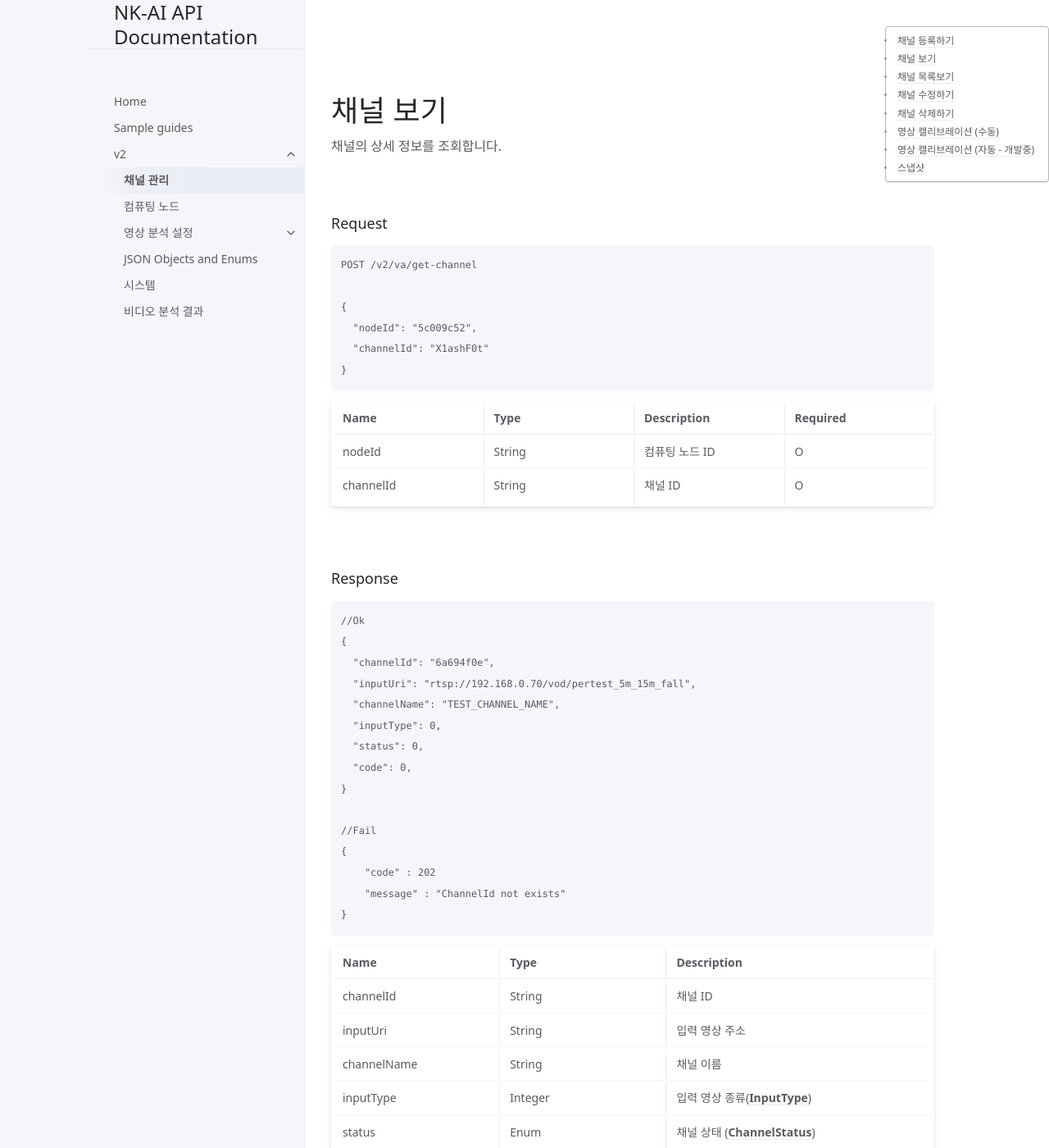
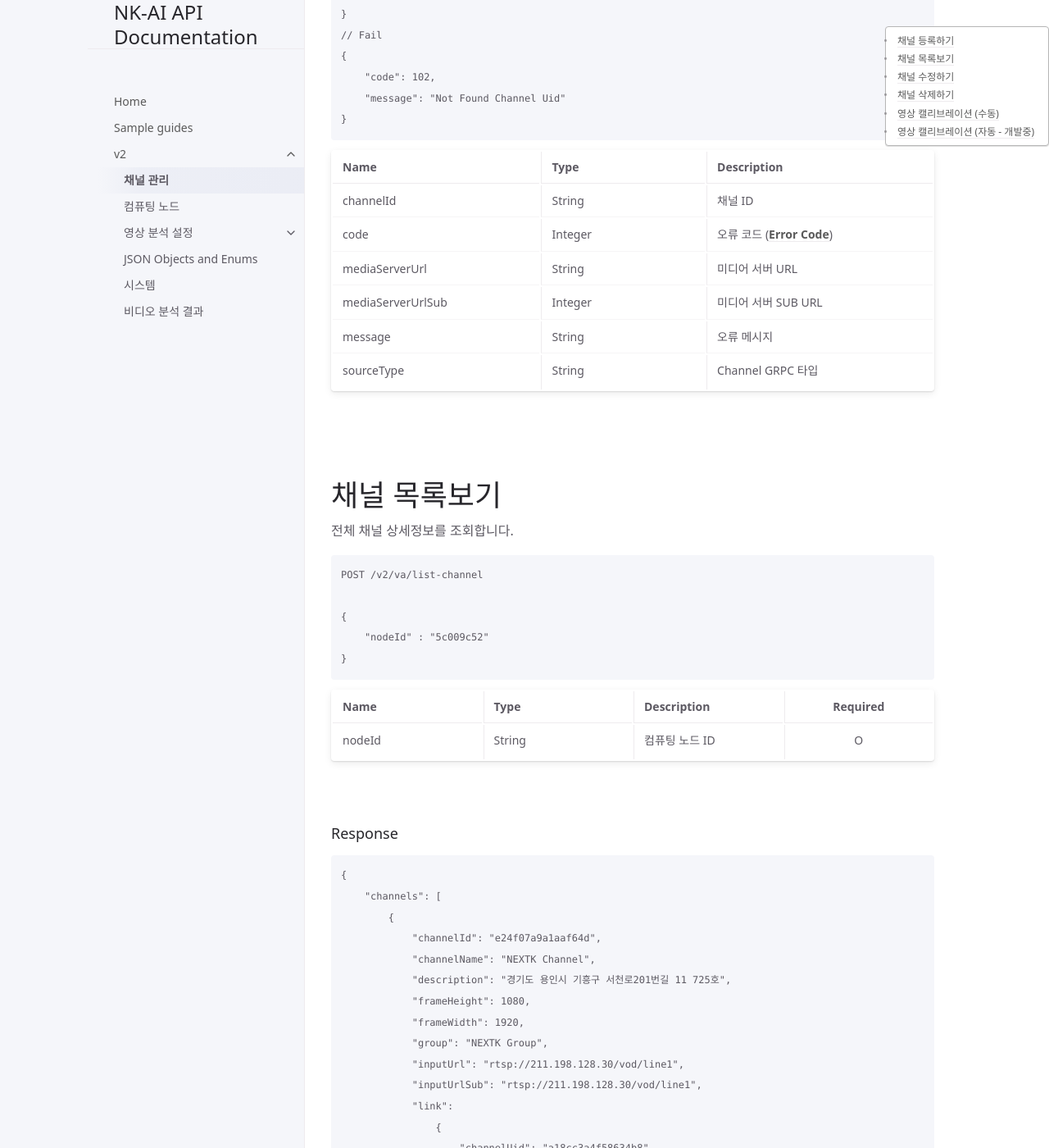
Before and after one commit to uteakO/rest-api, a Jekyll site: the page built from docs/v2/channels.md, in a window 1280 px wide and 1400 px high, scrolled down 1544 px. Shown: the whole window at 82% size. Built offline with Jekyll 4.4.1, drawn with Linux system fonts in a browser that asks for light colours; some of the changed text lies outside the part shown.

Commit message:
fix : register-channel & list-channel & update-channel

````diff
--- a/docs/v2/channels.md
+++ b/docs/v2/channels.md
@@ -26,19 +26,28 @@ has_children: false
 POST /v2/va/register-channel
 
 {
-  "nodeId": "5c009c52",
-  "channelName": "TEST_CHANNEL_NAME",
-  "inputUri": "rtsp://192.168.0.70/vod/pertest_5m_15m_fall",
-  "inputType": null,
+  "nodeId": "e339d131d4a6bbc5",
+  "channelName": "NEXTK Channel",
+  "inputUrl": "rtsp://211.198.128.30/vod/line1",
+  "inputUrlSub": "rtsp://211.198.128.30/vod/line1",
+  "inputType": 0,
+  "groupName": "NEXTK Group",
+  "description": "경기도 용인시 기흥구 서천로201번길 11 725호",
+  "autoTimeout": True
 }
 ```
 
 | Name | Type | Description | Required |
-| :---- | :---- |:---- |:---- |
+| :---- | :---- |:---- |:----: |
 | nodeId | String | 컴퓨팅 노드 ID | O |
+| channelId | String | 채널 ID (ID 미등록시 자동 생성)| X |
 | channelName | String | 채널 별칭 | O |
-| inputUri | String | 입력 영상 URI (RTSP 주소, 파일 경로) | O |
+| inputUrl | String | 입력 영상 URI (RTSP 주소, 파일 경로) | O |
+| inputUrlSub | String | 입력 영상 SUB URI (RTSP 주소, 파일 경로) | O |
 | inputType | Enum | 입력 영상 종류 (**[InputType](models.md#inputtype)**) | O |
+| groupName | String | 채널 그룹 별칭 | O |
+| description | String | 채널 상세 정보 | O |
+| autoTimeout | bool | 자동 시간 초과 | O |
 
 
 <br>
@@ -49,11 +58,15 @@ POST /v2/va/register-channel
 {
     "channelId": "X1ashF0t",
     "code": 0,
+    "mediaServerUrl": "rtsp://192.168.0.98:8554/live/main/e4075d5916fa3ef8",
+    "mediaServerUrlSub": "",
+    "message": "INVALID_LICENSE",
+    "sourceType": "NK-Edge",
 }
 // Fail
 {
     "code": 102,
-    "message": "Not Found "
+    "message": "Not Found Channel Uid"
 }
 ```
 
@@ -61,7 +74,10 @@ POST /v2/va/register-channel
 | :---- | :---- |:---- |
 | channelId | String | 채널 ID |
 | code | Integer | 오류 코드 (**[Error Code](models.md#error-code)**) |
+| mediaServerUrl | String | 미디어 서버 URL |
+| mediaServerUrlSub | Integer |  미디어 서버 SUB URL|
 | message | String | 오류 메시지 |
+| sourceType | String | Channel GRPC 타입 |
 
 <br>
 
@@ -74,59 +90,6 @@ POST /v2/va/register-channel
 
 동일한 목표지점을 촬영하는 채널인 경우, sibling 관계가 될 수 있습니다. 예를 들어, 같은 위치에서 같은 목표지점을 촬영하도록 일반카메라와 열화상카메라 CCTV가 각각 설치 된 경우입니다. 이 때, 두 CCTV 영상들의 분석결과는 서로 상관관계가 있으므로, 이것을 응용 앱에서 활용하기 위해 본 파라메터를 이용하여 sibling 관계를 관리할 수 있습니다. -->
 
-<br><br>
-
-# 채널 보기
-채널의 상세 정보를 조회합니다.
-
-<br>
-
-### Request
-```
-POST /v2/va/get-channel
-
-{
-  "nodeId": "5c009c52",
-  "channelId": "X1ashF0t"
-}
-```
-
-| Name | Type | Description | Required |
-| :---- | :---- |:---- |:---- |
-| nodeId | String | 컴퓨팅 노드 ID | O |
-| channelId | String | 채널 ID | O |
-
-<br>
-
-### Response
-```
-//Ok
-{
-  "channelId": "6a694f0e",
-  "inputUri": "rtsp://192.168.0.70/vod/pertest_5m_15m_fall",
-  "channelName": "TEST_CHANNEL_NAME",
-  "inputType": 0,
-  "status": 0,
-  "code": 0,
-}
-
-//Fail
-{
-    "code" : 202
-    "message" : "ChannelId not exists"
-}
-```
-
-| Name | Type | Description |
-| :---- | :---- |:---- |
-| channelId | String | 채널 ID |
-| inputUri | String | 입력 영상 주소 |
-| channelName | String | 채널 이름 |
-| inputType | Integer | 입력 영상 종류(**[InputType](models.md#inputtype)**) |
-| status | Enum | 채널 상태 (**[ChannelStatus](#channelstatus)**)|
-
-
-<br><br>
 
 # 채널 목록보기
 전체 채널 상세정보를 조회합니다.
@@ -140,7 +103,7 @@ POST /v2/va/list-channel
 ```
 
 | Name | Type | Description | Required |
-| :---- | :---- |:---- |:---- |
+| :---- | :---- |:---- |:----: |
 | nodeId | String | 컴퓨팅 노드 ID | O |
 
 <br>
@@ -149,26 +112,106 @@ POST /v2/va/list-channel
 ### Response
 ```
 {
-    "channels" : [
+    "channels": [
         {
-            "channelId": "6a694f0e",
-            "inputUri": "rtsp://192.168.0.70/vod/pertest_5m_15m_fall",
-            "channelName": "TEST_CHANNEL_NAME",
-            "inputType": 0,
-            "status": 0
+            "channelId": "e24f07a9a1aaf64d",
+            "channelName": "NEXTK Channel",
+            "description": "경기도 용인시 기흥구 서천로201번길 11 725호",
+            "frameHeight": 1080,
+            "frameWidth": 1920,
+            "group": "NEXTK Group",
+            "inputUrl": "rtsp://211.198.128.30/vod/line1",
+            "inputUrlSub": "rtsp://211.198.128.30/vod/line1",
+            "link":
+                {
+                    "channelUid": "a18cc3a4f58634b8",
+                    "linkedType": 1,
+                    "points": [
+                        {
+                            "x": 0.0,
+                            "y": 0.0
+                        },
+                        {
+                            "x": 0.84,
+                            "y": 0.0
+                        },
+                        {
+                            "x": 0.84,
+                            "y": 0.22
+                        },
+                        {
+                            "x": 0.0,
+                            "y": 0.5
+                        }
+                    ]
+                },
+            "mediaServerPort": 8554,
+            "mediaServerUrl": "rtsp://192.168.0.98:8554/live/main/e24f07a9a1aaf64d",
+            "mediaServerUrlSub": "",
+            "rpcPort": 5556,
+            "sourceType": "NK-Edge"
         },
         {
-            "channelId": "6a694f0e",
-            "inputUri": "rtsp://192.168.0.70/vod/pertest_5m_15m_fall",
-            "channelName": "TEST_CHANNEL_NAME",
-            "inputType": 0,
-            "status": 0
+            "channelId": "a18cc3a4f58634b8",
+            "channelName": "NEXTK Channel 1",
+            "description": "경기도 용인시 기흥구 서천로201번길 11 725호",
+            "frameHeight": 1080,
+            "frameWidth": 1920,
+            "group": "NEXTK Group",
+            "inputUrl": "rtsp://211.198.128.30/vod/line1",
+            "inputUrlSub": "rtsp://211.198.128.30/vod/line1",
+            "link":
+                {
+                    "channelUid": "e24f07a9a1aaf64d",
+                    "linkedType": 1,
+                    "points": [
+                        {
+                            "x": 0.0,
+                            "y": 0.0
+                        },
+                        {
+                            "x": 0.84,
+                            "y": 0.0
+                        },
+                        {
+                            "x": 0.84,
+                            "y": 0.22
+                        },
+                        {
+                            "x": 0.0,
+                            "y": 0.5
+                        }
+                    ]
+                },
+            "mediaServerPort": 8554,
+            "mediaServerUrl": "rtsp://192.168.0.98:8554/live/main/a18cc3a4f58634b8",
+            "mediaServerUrlSub": "",
+            "rpcPort": 5556,
+            "sourceType": "NK-Edge"
         }
-    ]
+    ],
+    "code": 0
 }
 ```
 
-"[Channel](models.md#channel)"의 배열을 반환합니다.
+| Name | Type | Description | Required |
+| :---- | :---- |:---- |:----: |
+| channelId | String | 채널 ID | O |
+| channelName | String | 채널 이름 | O |
+| description | String | 채널 상세 정보 | O |
+| frameHeight | Integer | 영상 높이 | O |
+| frameWidth | Integer | 영상 넓이 | O |
+| group | String | 채널 그룹 별칭 | O |
+| inputUrl | String | 입력 비디오 URI(RTSP 주소 또는 로컬파일 경로) | O |
+| inputUrlSub | String | 입력 비디오 SUB URI(RTSP 주소 또는 로컬파일 경로) | O |
+| channelUid | String | 링크 채널 ID | O |
+| linkedType | Integer | link (**[LinkType](models.md#linktype)**)  설정 | O |
+| points | JsonObject[] | ROI 라인 설정 (**[RoiDot](#roi-dot)**) | O |
+| mediaServerPort | Integer | 미디어 서버 포트 | O |
+| mediaServerUrl | String | 미디어 서버 URL | O |
+| mediaServerUrlSub | String | 미디어 서버 SUB URL | O |
+| rpcPort | Integer | rpc 서버 포트 | O |
+| ~~sourceType~~ | ~~String~~ | ~~Channel GRPC 타입~~ (미지원) | X |
 
 <br><br>
 
@@ -184,20 +227,28 @@ POST /v2/va/update-channel
 
 {
   "nodeId" : "5c009c52"
+  "groupName": "NEXTK Group",
   "channelId": "6a694f0e",
-  "inputUri": "rtsp://192.168.0.70/vod/pertest_5m_15m_fall",
-  "channelName": "TEST_CHANNEL_NAME",
-  "inputType": 0
+  "channelName": "NEXTK Channel",
+  "inputUrl": "rtsp://211.198.128.30/vod/line1",
+  "inputUrlSub": "rtsp://211.198.128.30/vod/line1",
+  "inputType": 0,
+  "description": "경기도 용인시 기흥구 서천로201번길 11 725호",
+  "autoTimeout": false
 }
 ```
 
 | Name | Type | Description | Required |
-| :---- | :---- |:---- |:---- |
+| :---- | :---- |:---- |:----: |
 | nodeId | String | 컴퓨팅 노드 ID | O |
+| groupName | String | 채널 그룹 별칭 | O |
 | channelId | String | 채널 ID | O |
-| inputUri | String | 입력 비디오 URI(RTSP 주소 또는 로컬파일 경로) | X |
-| channelName | String | 채널 별칭 | X |
-| inputType | Enum | 입력 비디오 타입 (**[InputType](models.md#inputtype)**) | X |
+| channelName | String | 채널 별칭 | O |
+| inputUrl | String | 입력 비디오 URI(RTSP 주소 또는 로컬파일 경로) | O |
+| inputUrlSub | String | 입력 비디오 SUB URI(RTSP 주소 또는 로컬파일 경로) | O |
+| inputType | Integer | 입력 비디오 타입 (**[InputType](models.md#inputtype)**) | O |
+| description | String | 채널 상세 정보 | O |
+| autoTimeout | bool | 자동 시간 초과  | O |
 
 <br>
 
@@ -205,8 +256,9 @@ POST /v2/va/update-channel
 ```
 // Ok
 {
-  "channelId": "6a694f0e",
-  "code": 0
+  "code": 0,
+  "mediaServerUrl": "rtsp://192.168.0.98:8554/live/main/32900814071418e",
+  "mediaServerUrlSub": "",
 }
 
 // Fail
@@ -218,7 +270,7 @@ POST /v2/va/update-channel
 
 | Name | Type | Description |
 | :---- | :---- |:---- |
-| code | Integer | 오류 코드 (**[Error Code](models.md#error-code)**) |
+| code | Integer | 응답 코드 (**[Error Code](models.md#error-code)**) |
 | message | String | 오류 메시지 |
 
 <br><br>
@@ -234,12 +286,12 @@ POST /v2/va/remove-channel
 
 {
     "nodeId" : "5c009c52",
-    "channelId": "6a694f0e",
+    "channelId": "6a694f0e"
 }
 ```
 
 | Name | Type | Description | Required |
-| :---- | :---- |:---- |:---- |
+| :---- | :---- |:---- |:----: |
 | nodeId | String | 컴퓨팅 노드 ID | O |
 | channelId | String | 채널 ID | O |
 
@@ -262,7 +314,7 @@ POST /v2/va/remove-channel
 
 | Name | Type | Description |
 | :---- | :---- |:---- |
-| code | Integer | 오류 코드 (**[Error Code](models.md#error-code)**) |
+| code | Integer | 응답 코드 (**[Error Code](models.md#error-code)**) |
 | message | String | 오류 메시지 |
 
 <br>
@@ -298,13 +350,13 @@ POST /v2/va/callibrate
         "imageWorldZ" : 0.5,
         "cameraPanDegree" : 90.0,
         "cameraTiltDegree" : 10.0,
-        "cameraHorizontalAngle" : 0.0,
+        "cameraHorizontalAngle" : 0.0
     }
 }
 ```
 
 | Name | Type | Description | Required |
-| :---- | :---- |:---- |:---- |
+| :---- | :---- |:---- |:----: |
 | nodeId | String | 컴퓨팅 노드 ID | O |
 | channelId | String | 채널 ID | O |
 | calibration | JsonObject | 캘리브레이션 값(**[Caliration](models.md#calibration)**)| O |
@@ -366,7 +418,7 @@ POST /v2/va/callibrate
 ```
 
 | Name | Type | Description | Required |
-| :---- | :---- |:---- |:---- |
+| :---- | :---- |:---- |:----: |
 | nodeId | string | 컴퓨팅 노드 ID | O |
 | channelId | String | 채널 ID | O |
 | firstLine | JsonObject | 왜곡 보정을 위한 첫번째 직선 (**[Line](#Line)**)| O |
@@ -400,51 +452,7 @@ POST /v2/va/callibrate
 
 | Name | Type | Description |
 | :---- | :---- |:---- |
-| code | Integer | 오류 코드 (**[Error Code](models.md#error-code)**) |
+| code | Integer | 응답 코드 (**[Error Code](models.md#error-code)**) |
 | message | String | 오류 메시지 |
 
 <br><br>
-
-# 스냅샷
-
-채널의 영상 스냅샷을 반환합니다.
-
-<br>
-
-### Request
-```
-POST /v2/va/snapshot
-
-{
-    "nodeId" : "5c009c52"
-    "channelId" : "6a694f0e"
-}
-```
-
-| Name | Type | Description | Required |
-| :---- | :---- |:---- |:---- |
-| nodeId | string | 컴퓨팅 노드 ID | O |
-| channelId | String | 채널 ID | O |
-
-<br>
-
-### Response
-```
-// Ok
-{
-    "imageData" : "x35hj34Bd239...."
-    "code" : 0
-}
-
-// Fail
-{
-    "code": 1,
-    "message": "Channel X1ashF0t not exists"
-}
-```
-
-| Name | Type | Description |
-| :---- | :---- |:---- |
-| imageData | String | 영상 데이터 (jpeg -> base64인코딩) |
-| code | Integer | 오류 코드 (**[Error Code](models.md#error-code)**) |
-| message | String | 오류 메시지 |
````
